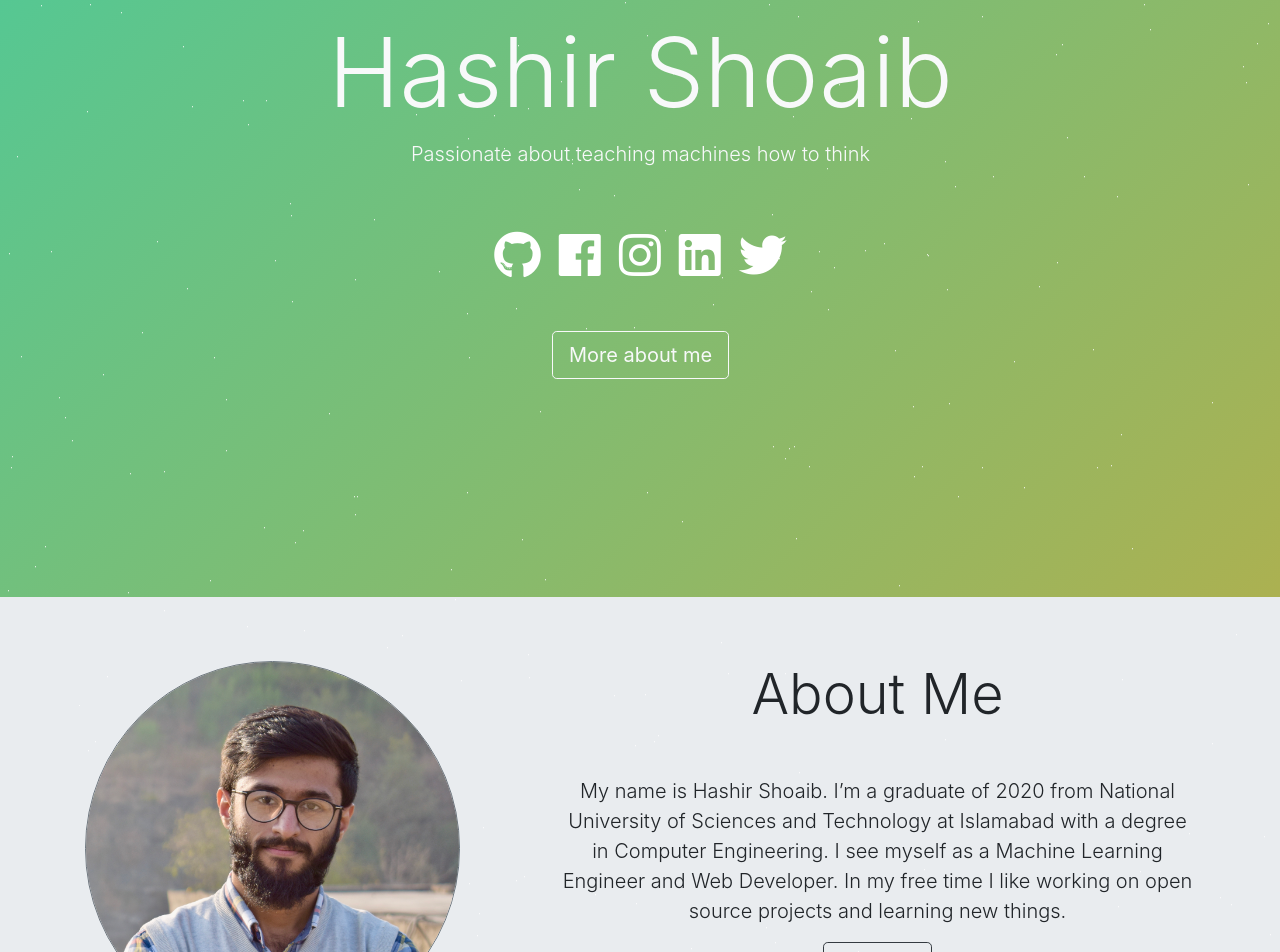
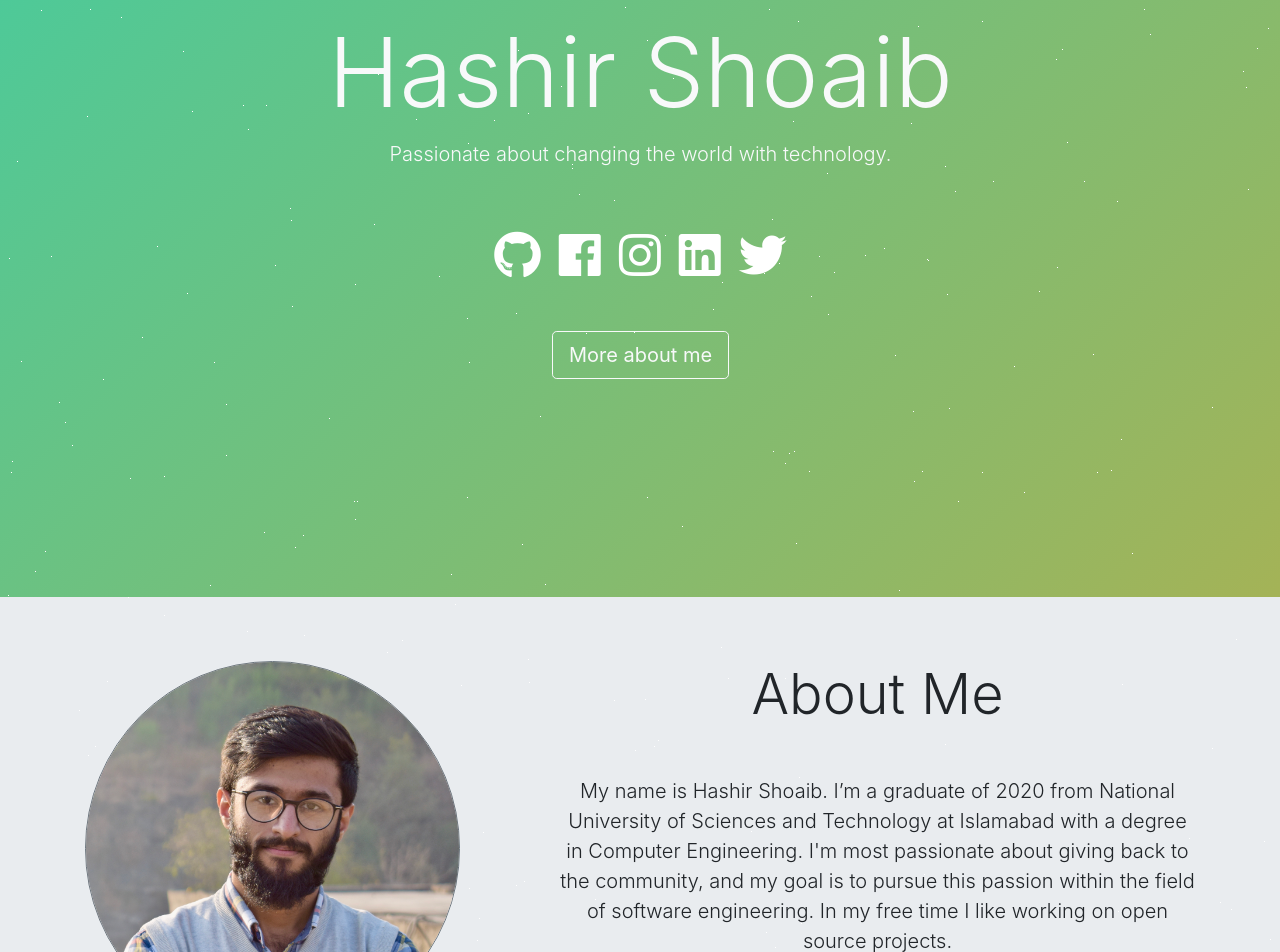
Before and after one commit to noru0916/portfolioSample, a React (Create React App) app: page / in a window 1280 px wide. Shown: the part 203-1155 px from the top of the page. Built offline with nearby package versions, Linux system fonts and the light colour scheme; no server answers.

Commit message:
leadership fixes

```diff
--- a/src/editable-stuff/config.js
+++ b/src/editable-stuff/config.js
@@ -9,7 +9,7 @@ const mainBody = {
   firstName: "Hashir",
   middleName: "",
   lastName: "Shoaib",
-  message: " Passionate about teaching machines how to think ",
+  message: " Passionate about changing the world with technology. ",
   icons: [
     {
       image: "fa-github",
@@ -54,7 +54,7 @@ const about = {
   imageLink: require("../editable-stuff/hashirshoaeb.png"),
   imageSize: 375,
   message:
-    "My name is Hashir Shoaib. I’m a graduate of 2020 from National University of Sciences and Technology at Islamabad with a degree in Computer Engineering. I see myself as a Machine Learning Engineer and Web Developer. In my free time I like working on open source projects and learning new things. ",
+    "My name is Hashir Shoaib. I’m a graduate of 2020 from National University of Sciences and Technology at Islamabad with a degree in Computer Engineering. I'm most passionate about giving back to the community, and my goal is to pursue this passion within the field of software engineering. In my free time I like working on open source projects.",
   resume: require("../editable-stuff/resume.pdf"),
 };
 
@@ -73,13 +73,21 @@ const repos = {
 
 // Leadership SECTION
 const leadership = {
-  show: true,
+  show: false,
   heading: "Leadership",
   message:
     "Lorem ipsum dolor sit amet, consectetur adipiscing elit, sed do eiusmod tempor incididunt ut labore et dolore magna aliqua. Vitae auctor eu augue ut lectus arcu bibendum at varius. Libero justo laoreet sit amet cursus sit amet. Imperdiet dui accumsan sit amet nulla facilisi morbi. At auctor urna nunc id. Iaculis urna id volutpat lacus laoreet non curabitur gravida. Et magnis dis parturient montes nascetur ridiculus mus mauris. In nisl nisi scelerisque eu ultrices vitae auctor. Mattis nunc sed blandit libero volutpat sed cras ornare. Pulvinar neque laoreet suspendisse interdum consectetur libero.",
   images: [
-    { img: require("../editable-stuff/hashirshoaeb.png") },
-    { img: require("../editable-stuff/hashirshoaeb.png") },
+    {
+      img: require("../editable-stuff/hashirshoaeb.png"),
+      label: "First slide label",
+      paragraph: "Nulla vitae elit libero, a pharetra augue mollis interdum."
+    },
+    {
+      img: require("../editable-stuff/hashirshoaeb.png"),
+      label: "Second slide label",
+      paragraph: "Nulla vitae elit libero, a pharetra augue mollis interdum."
+    },
   ],
   imageSize: {
     width:"615",
```
